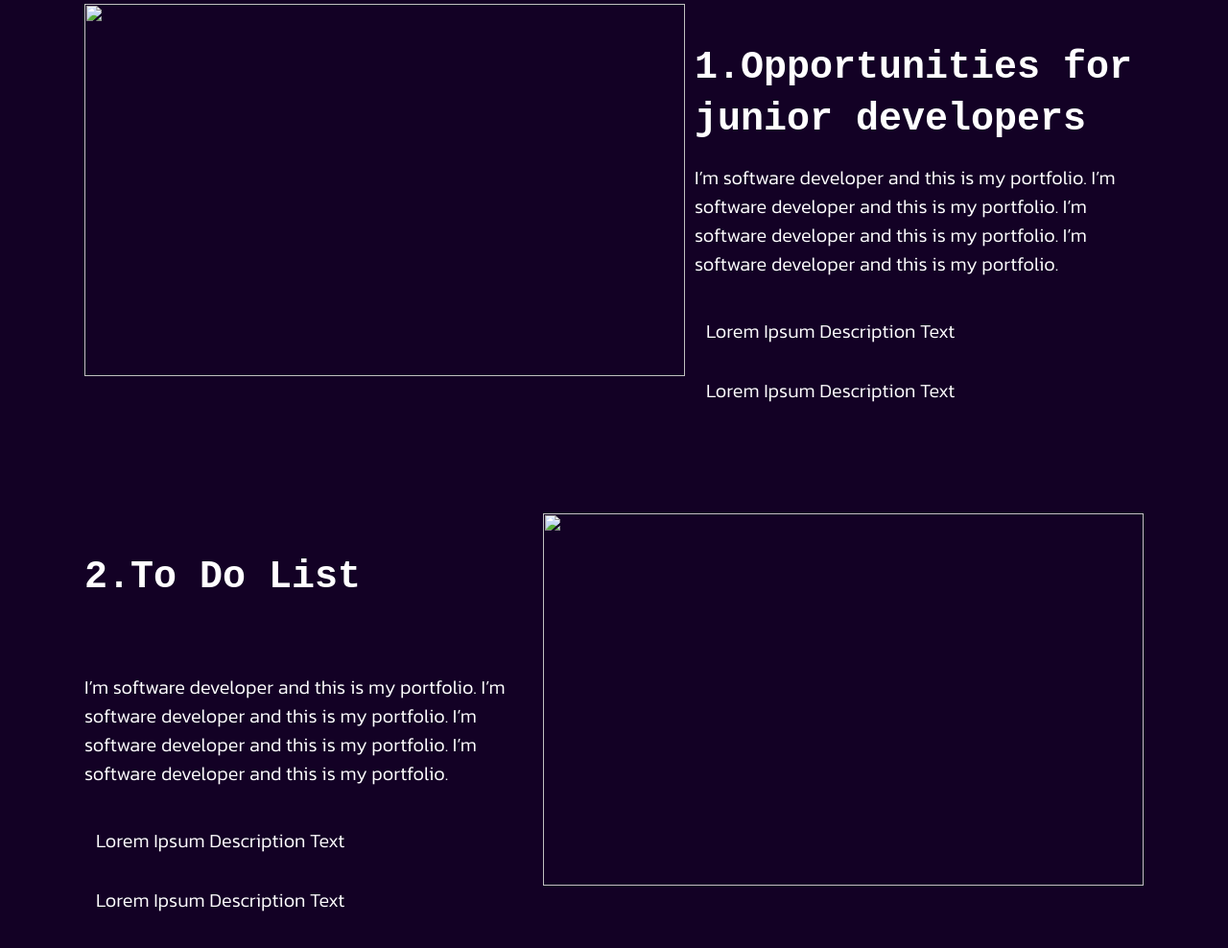
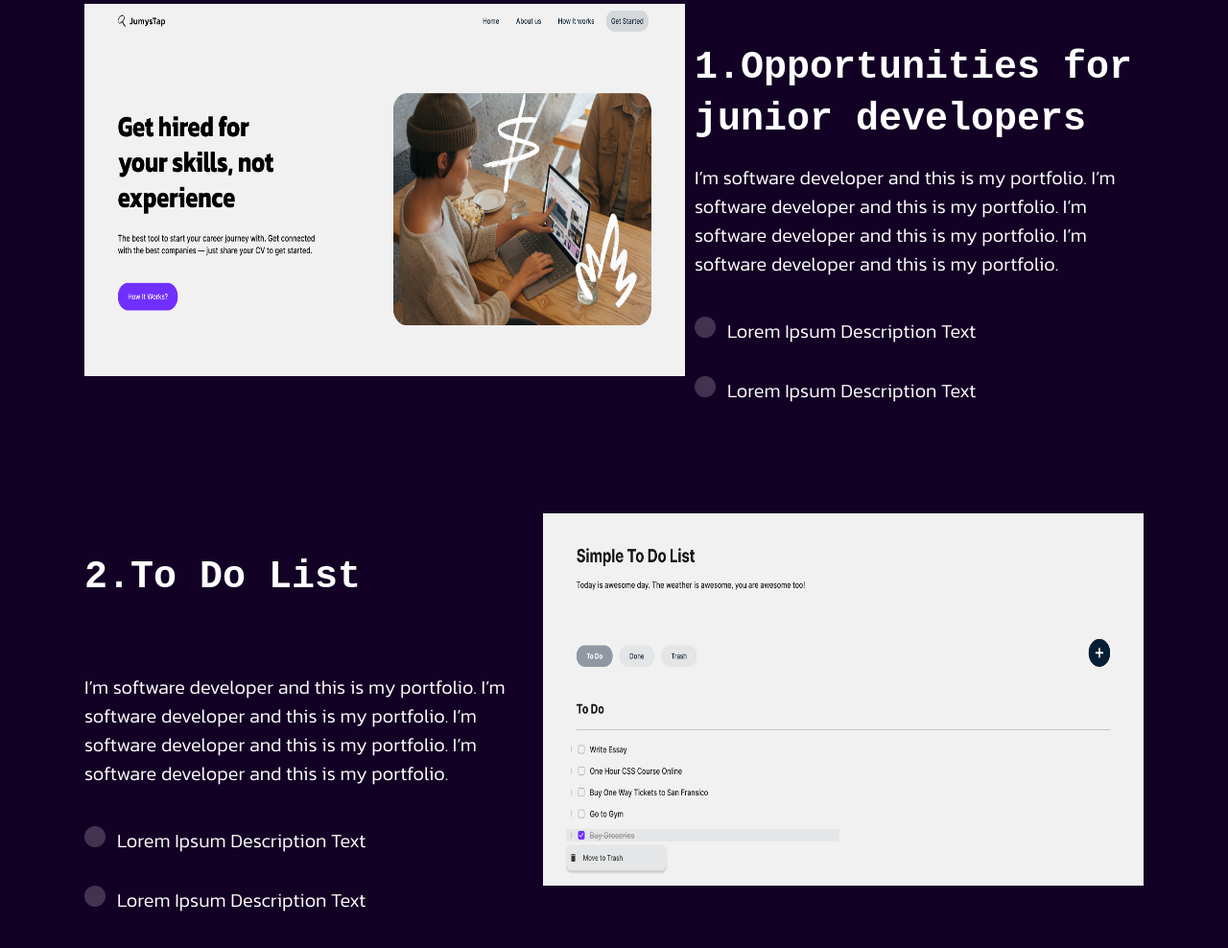
Before and after one commit to azat999/porfoliome, a plain HTML site: page index.html in a window 1280 px wide. Shown: the part 1555-2543 px from the top of the page at 96% size. Drawn offline with Linux system fonts and the light colour scheme; the site is published under a folder, as on GitHub Pages, so addresses that start at the root find nothing.

Commit message:
Update index.html

```diff
--- a/index.html
+++ b/index.html
@@ -46,8 +46,8 @@
           <div class="modal" id="my-modal">
             <div class="modal_box">
               <button  class="btn-close" id="close-my-modal-btn">Close</button>
-              <a  class="btn-promo" href="/rezum.pdf" download="example.html">Dowload</a>
-              <img src="/img/rezum.png" alt="">
+              <a  class="btn-promo" href="./rezum.pdf" download="example.html">Dowload</a>
+              <img src="./img/rezum.png" alt="">
             </div>
           </div>
         </section>
@@ -82,18 +82,18 @@
           <h2>Projects I’ve Worked On</h2>
           <div class="projects-1">
             <div>
-              <img class="zhumustab" src="/img/zhumustab.png" alt="">
+              <img class="zhumustab" src="./img/zhumustab.png" alt="">
             </div>
             <div class="zhumustab-text">
               <h3>1.Opportunities for junior developers</h3>
               <p>I’m software developer and this is my portfolio.
                 I’m software developer and this is my portfolio. I’m software developer and this is my portfolio. I’m software developer and this is my portfolio.</p>
                 <div class="pointerandp">
-                  <img class="pointer" src="/img/Pointer.png" alt=""><p id="pointer-p">Lorem Ipsum Description Text</p>
+                  <img class="pointer" src="./img/Pointer.png" alt=""><p id="pointer-p">Lorem Ipsum Description Text</p>
 
                 </div>
                 <div class="pointerandp">
-                  <img class="pointer" src="/img/Pointer.png" alt=""><p id="pointer-p">Lorem Ipsum Description Text</p>
+                  <img class="pointer" src="./img/Pointer.png" alt=""><p id="pointer-p">Lorem Ipsum Description Text</p>
                  </div>
 
             </div>
@@ -105,16 +105,16 @@
               <p>I’m software developer and this is my portfolio.
                 I’m software developer and this is my portfolio. I’m software developer and this is my portfolio. I’m software developer and this is my portfolio.</p>
                 <div class="pointerandp">
-                  <img class="pointer" src="/img/Pointer.png" alt=""><p id="pointer-p">Lorem Ipsum Description Text</p>
+                  <img class="pointer" src="./img/Pointer.png" alt=""><p id="pointer-p">Lorem Ipsum Description Text</p>
 
                 </div>
                 <div class="pointerandp">
-                  <img class="pointer" src="/img/Pointer.png" alt=""><p id="pointer-p">Lorem Ipsum Description Text</p>
+                  <img class="pointer" src="./img/Pointer.png" alt=""><p id="pointer-p">Lorem Ipsum Description Text</p>
                  </div>
 
             </div>
             <div>
-              <img class="zhumustab" src="/img/todo.png" alt="">
+              <img class="zhumustab" src="./img/todo.png" alt="">
             </div>
           </div>
           </div>
```
